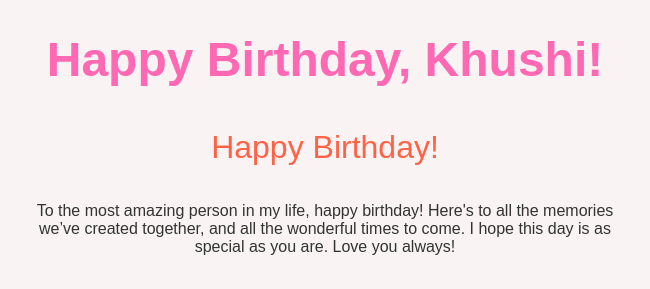
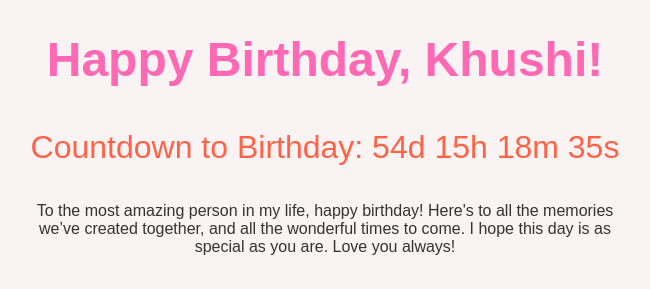
Before and after one commit to Ajit-sweet-hub/Test, a plain HTML site: page index.html in a window 1280 px wide. Shown: the top 289 px of the page, without its empty margins (315-965 px from the left). Drawn offline with Linux system fonts and the light colour scheme.

Commit message:
Update index.html

```diff
--- a/index.html
+++ b/index.html
@@ -64,7 +64,7 @@
 
     <script>
         // Countdown Timer
-        const birthdayDate = new Date('2005-12-26T00:00:00').getTime();  // Replace with her birthday
+        const birthdayDate = new Date('2024-12-26T00:00:00').getTime();  // Replace with her birthday
         const countdownEl = document.getElementById('countdown');
 
         function updateCountdown() {
```
